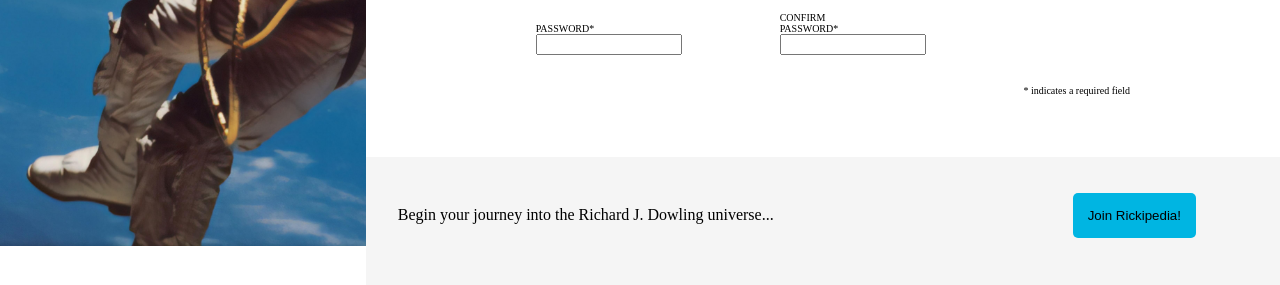
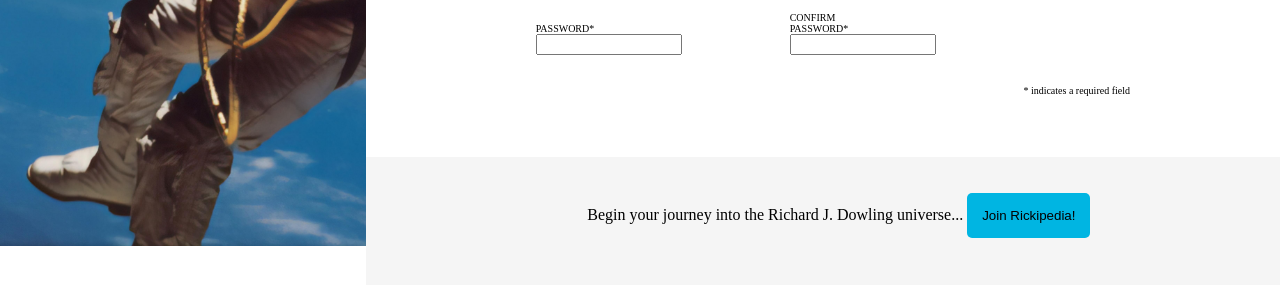
Before and after one commit to LeapHamilton/sign-up, a plain HTML site: page index.html in a window 1280 px wide. Shown: the part 483-768 px from the top of the page. Drawn offline with nearby package versions, Linux system fonts and the light colour scheme; files whose address does not match are found by name.

Commit message:
more layout issues debugging

```diff
--- a/styles.css
+++ b/styles.css
@@ -13,6 +13,7 @@
     border: 0;
     min-height: 100%;
     min-width: 100%;
+    font-size: 1em;
     -webkit-appearance: none;
     appearance:none;
 }
@@ -100,7 +101,7 @@ input {
     font-size: x-small;
     font-weight:400;
     display: inline-block;
-    width: 9em;
+    width: 10em;
     padding: 2em;
     margin-left: 15em;
   }
@@ -110,7 +111,7 @@ input {
 .submit {
     grid-column:2;
     grid-row: 4;
-    display:inline-block;
+    text-align: center;
     background-color: whitesmoke;
     padding-left: 2em;
     padding-top:1em;
@@ -137,7 +138,7 @@ input {
     button {
         padding:15px;
         margin-top: 1.5em;
-        margin-left: 295px;
+        argin-left: 295px;
         background:rgb(0,181,226);
         color: black;
         border:0 none;
```
